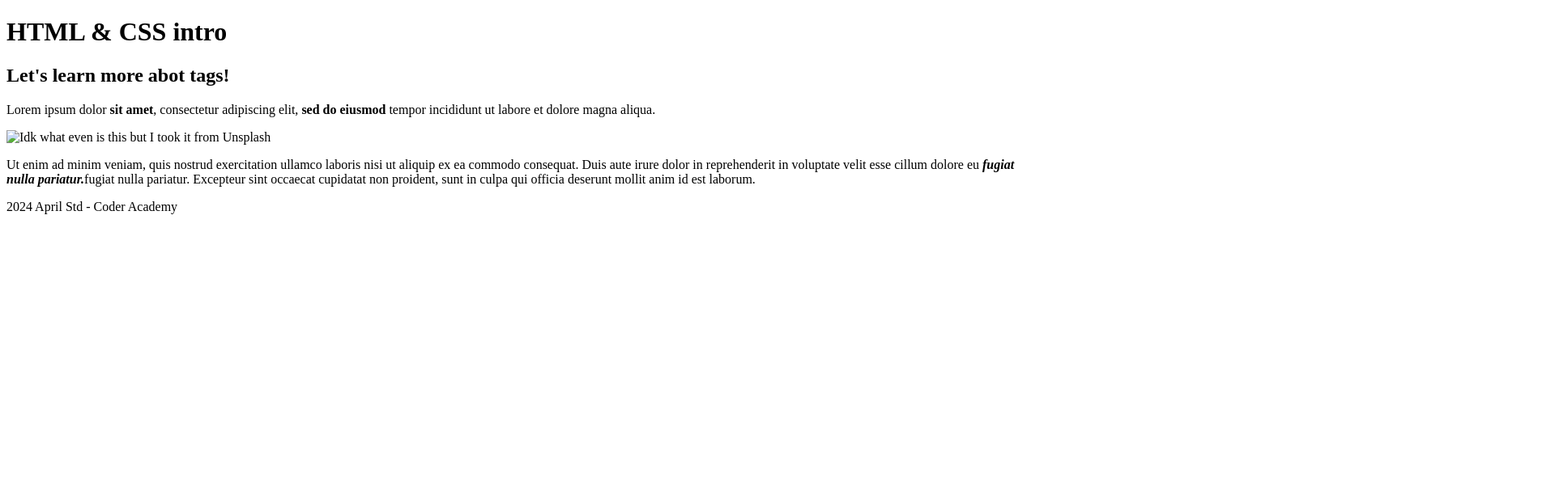
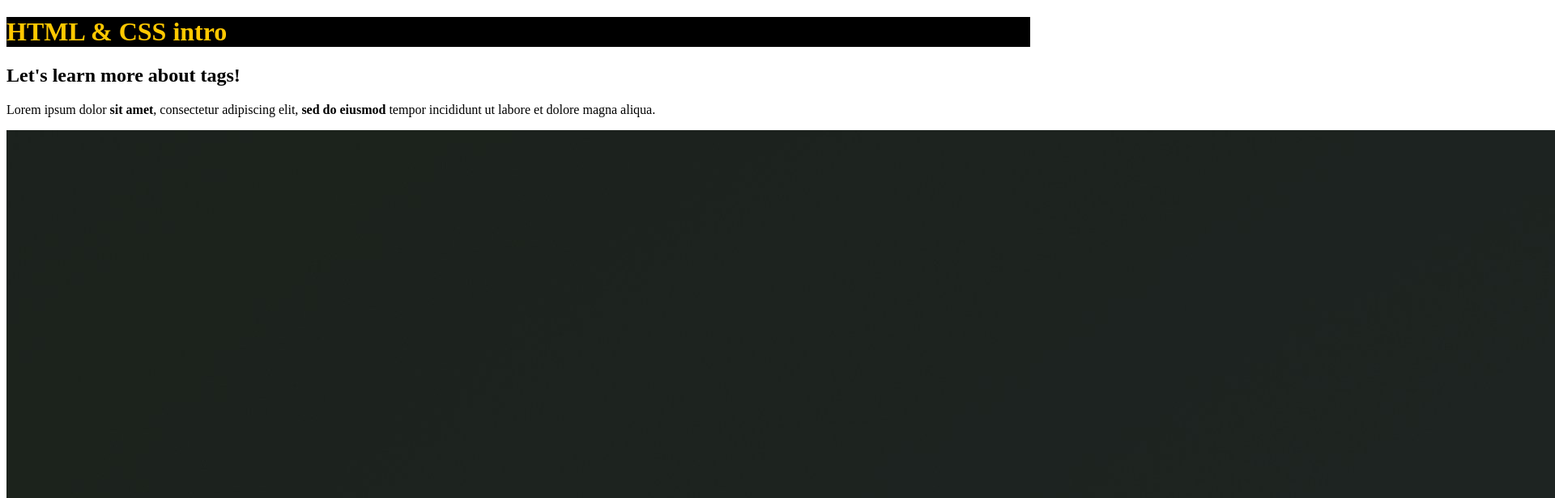
Before and after one commit to iambingus/t1w1-intro-to-webs, a plain HTML site: page index.html in a window 1280 px wide. Shown: the top 616 px of the page at 81% size, 1920 px wide, since content can reach past the window. Drawn offline with Linux system fonts and the light colour scheme.

Commit message:
stylesheet added, inline and internal style comments added

```diff
--- a/index.html
+++ b/index.html
@@ -4,15 +4,28 @@
     <meta charset="UTF-8">
     <meta name="viewport" content="width=device-width, initial-scale=1.0">
     <title>First Website</title>
+    <!-- Style tag or internal styling -->
+    <!-- <style>
+        h2 {
+            color: black;
+            background-color: rgb(255, 213, 0);
+        }
+
+    </style> -->
+    <link rel="stylesheet" href="./style.css">
 </head>
 <body>
-    <h1>HTML & CSS intro</h1>
-    <h2>Let's learn more abot tags!</h2>
+    <header>
+        <h1>HTML & CSS intro</h1>
+        <!-- this is inline styling -->
+        <!-- <h2 style="color: rgb(241, 187, 9);background-color: black;">Let's learn more about tags!</h2> -->
+        <h2>Let's learn more about tags!</h2>
+    </header>
     <article>
         <p>
             Lorem ipsum dolor <b>sit amet</b>, consectetur adipiscing elit, <strong>sed do eiusmod</strong>  tempor incididunt ut labore et dolore magna aliqua.
         </p>
-        <img src="./test1.jpg" alt="Idk what even is this but I took it from Unsplash">
+        <img src="./test.jpg" alt="Idk what even is this but I took it from Unsplash">
         <p>
             Ut enim ad minim veniam, quis nostrud exercitation ullamco laboris nisi ut aliquip ex ea commodo consequat. Duis aute irure dolor in reprehenderit in voluptate velit esse cillum dolore eu <strong><em> fugiat nulla pariatur.</em></strong>fugiat nulla pariatur. Excepteur sint occaecat cupidatat non proident, sunt in culpa qui officia deserunt mollit anim id est laborum.
 
--- /dev/null
+++ b/style.css
@@ -0,0 +1,4 @@
+h1{
+    color: rgb(255, 200, 0);
+    background-color: black;
+}
```
